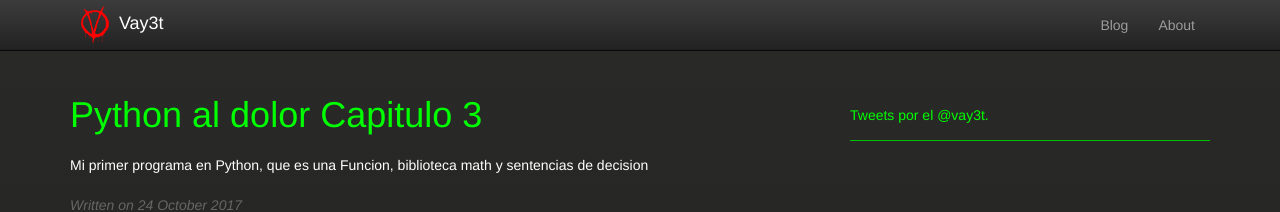
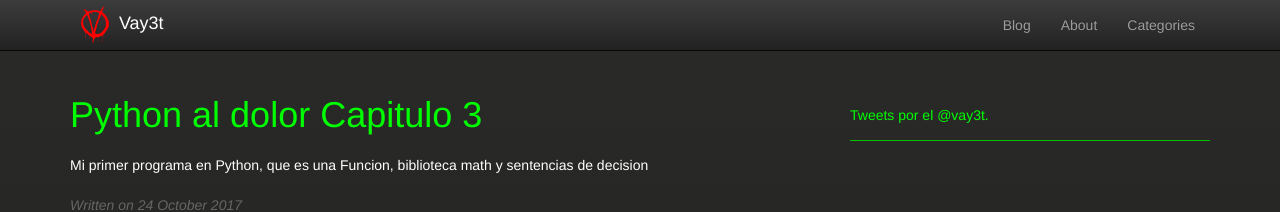
Before and after one commit to pvallejos/pvallejos.github.io, a Jekyll site: the page built from index.html, in a window 1280 px wide. Shown: the top 212 px of the page. Built offline with Jekyll 4.4.1, drawn with Linux system fonts in a browser that asks for light colours; nearby versions of some CDN libraries; comment, search, counter and statistics services are not loaded.

Commit message:
Update default.html

```diff
--- a/_layouts/default.html
+++ b/_layouts/default.html
@@ -44,7 +44,10 @@
                       <a href="{{ site.baseurl }}/">Blog</a>
                     </li>
                     <li>
-                        <a href="{{ site.baseurl }}/about">About</a>
+                       <a href="{{ site.baseurl }}/about">About</a>
+                    </li>
+                    <li>
+                       <a href="{{ site.baseurl }}/categories">Categories</a>
                     </li>
                 </ul>
             </div>
```
